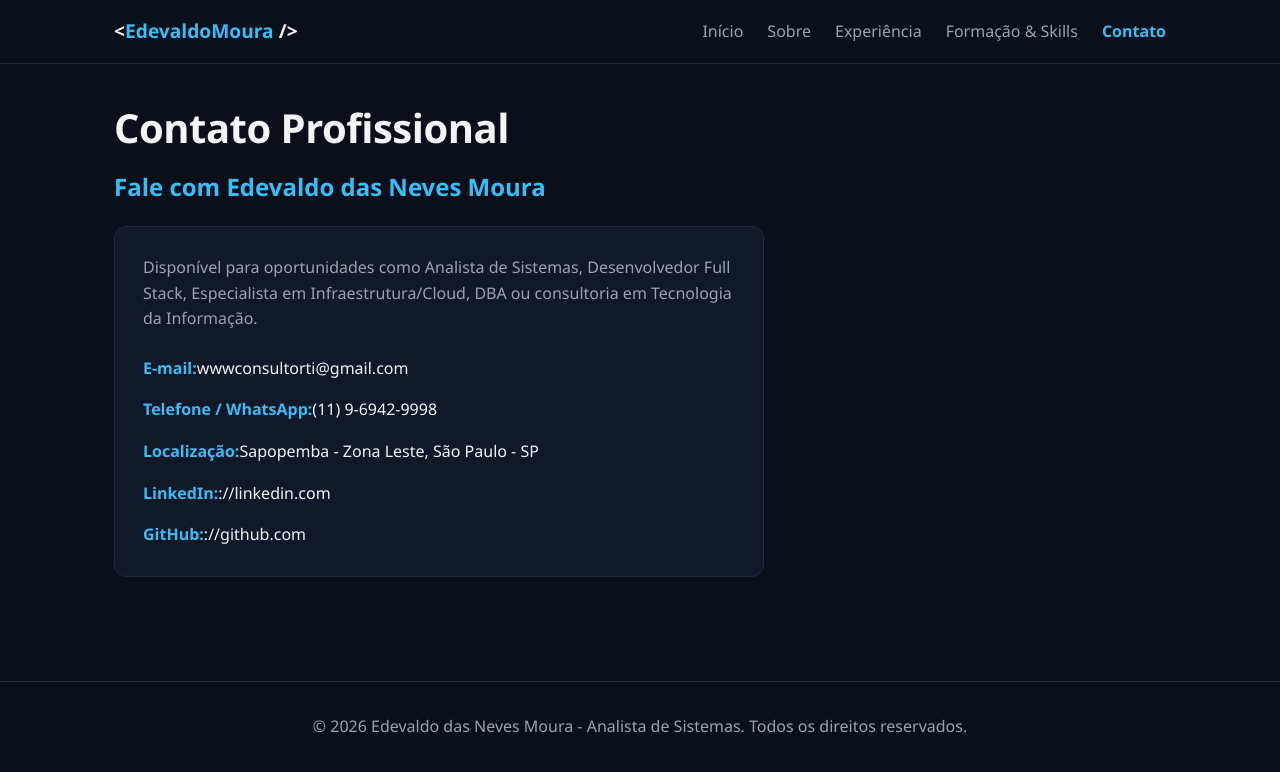
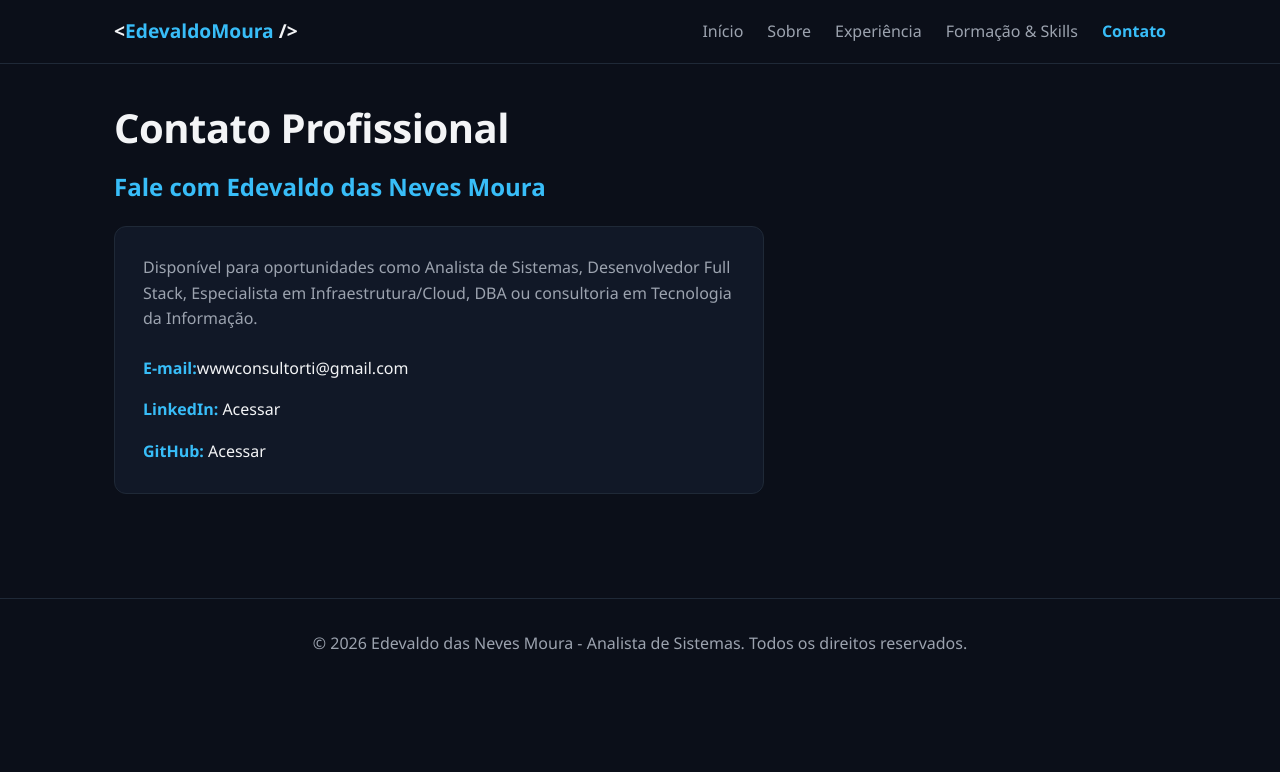
Before and after one commit to EdvaldoMoura/edevaldodasnevesmoura, an Angular app: page /contato in a window 1280 px wide. Shown: the top 772 px of the page. Built offline with nearby package versions, Linux system fonts and the light colour scheme.

Commit message:
Corrige sitemap.xml e finaliza ajustes

```diff
--- a/src/app/pages/contato/contato.html
+++ b/src/app/pages/contato/contato.html
@@ -13,20 +13,12 @@
         <a href="mailto:wwwconsultorti@gmail.com" style="color: #f3f4f6; text-decoration: none;">wwwconsultorti&#64;gmail.com</a>
       </li>
       <li>
-        <strong style="color: #38bdf8;">Telefone / WhatsApp:</strong>
-        <a href="https://wa.me" target="_blank" rel="noopener" style="color: #f3f4f6; text-decoration: none;">(11) 9-6942-9998</a>
-      </li>
-      <li>
-        <strong style="color: #38bdf8;">Localização:</strong>
-        <span style="color: #f3f4f6;">Sapopemba - Zona Leste, São Paulo - SP</span>
-      </li>
-      <li>
         <strong style="color: #38bdf8;">LinkedIn:</strong>
-        <a href="https://linkedin.com" target="_blank" rel="noopener" style="color: #f3f4f6; text-decoration: none;">://linkedin.com</a>
+        <a href="https://www.linkedin.com/in/edevaldomoura/" target="_blank" rel="noopener" style="color: #f3f4f6; text-decoration: none;"> Acessar</a>
       </li>
       <li>
         <strong style="color: #38bdf8;">GitHub:</strong>
-        <a href="https://github.com" target="_blank" rel="noopener" style="color: #f3f4f6; text-decoration: none;">://github.com</a>
+        <a href="https://github.com/EdvaldoMoura" target="_blank" rel="noopener" style="color: #f3f4f6; text-decoration: none;"> Acessar</a>
       </li>
     </ul>
   </article>
```
Also changed, not shown: 1 other file (tests, documents, lock files or other folders).
